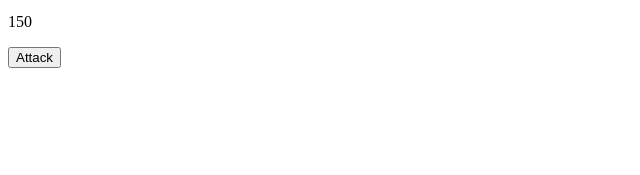
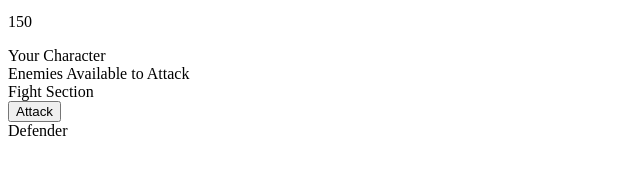
Before and after one commit to tintdang/unit-4.1-game, a plain HTML site: page index.html in a window 1280 px wide. Shown: the part 183-358 px from the top of the page, without its empty margins (0-640 px from the left). Drawn offline with nearby package versions, Linux system fonts and the light colour scheme.

```diff
--- a/index.html
+++ b/index.html
@@ -29,12 +29,17 @@
                 <p id="archerHP">0</p>
             </div>
         </div>
-        <div id="yourCharacter"></div>
-        <div id="yourEnemies"></div>
+        <div id="yourCharacter">
+            Your Character
+        </div>
+        <div id="yourEnemies">Enemies Available to Attack</div>
         <div id="fight">
+            Fight Section
             <div id="attacker"></div>
             <button>Attack</button>
-            <div id="defender"></div>
+            <div id="defender">
+                Defender
+            </div>
         </div>
     </section>
     <script type="text/javascript" src="assets/javascript/game.js"></script>
```
